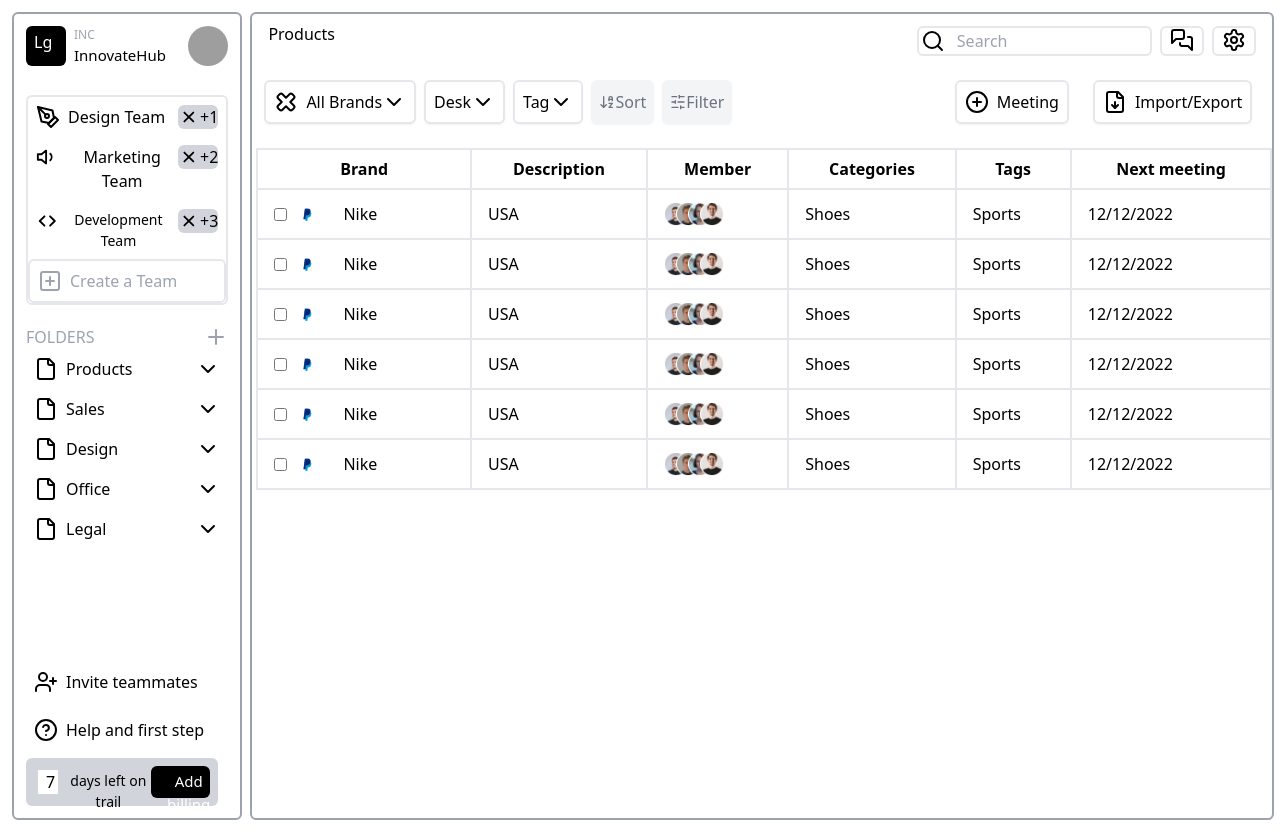
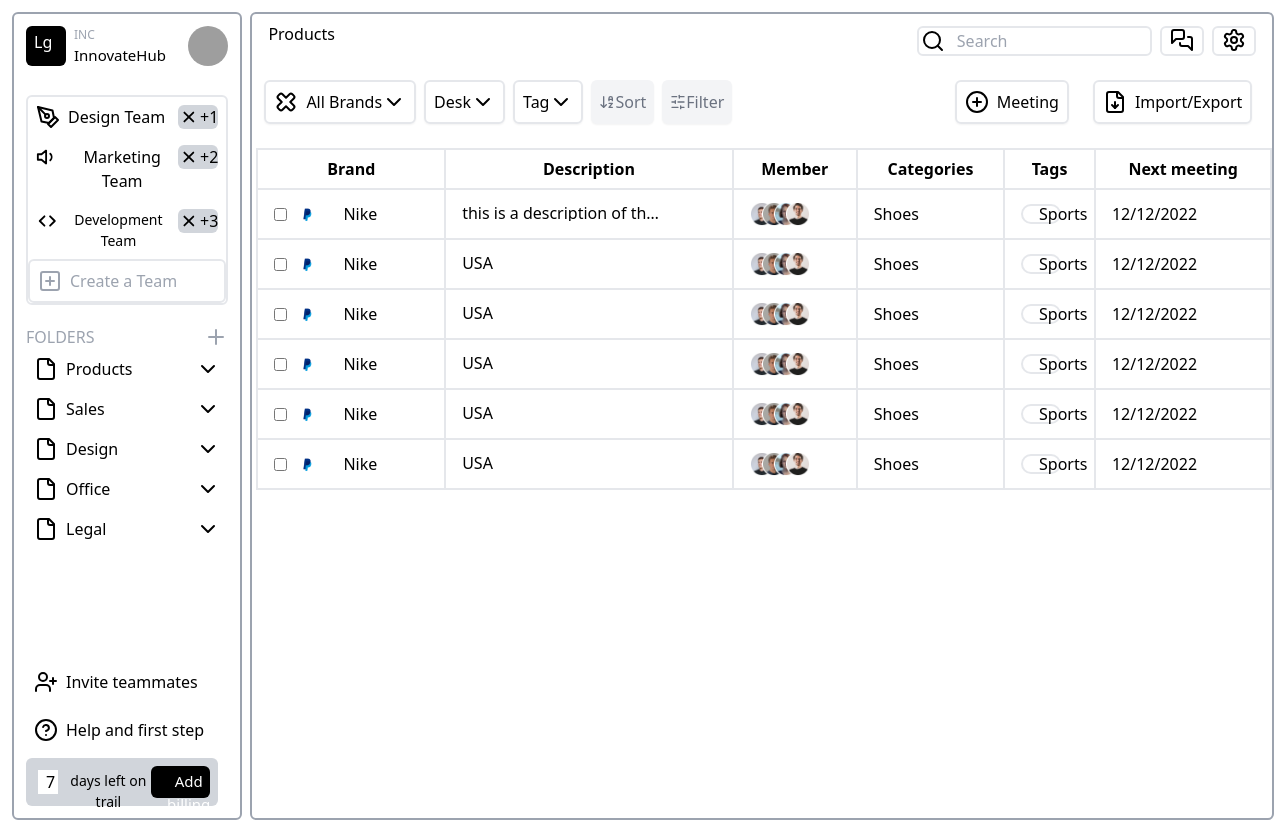
Before and after one commit to Meet2054/Assessment, a React (Vite) app: page / in a window 1280 px wide. Built offline with nearby package versions, Linux system fonts and the light colour scheme; grey boxes are pictures that could not be loaded.

Commit message:
Description_

```diff
--- a/src/components/BrandList.jsx
+++ b/src/components/BrandList.jsx
@@ -1,5 +1,5 @@
 import { useState } from 'react';
-import { Archive, ChevronDown, Plus, Trash } from 'lucide-react';
+import { Archive, ChevronDown, Hash, Plus, Trash } from 'lucide-react';
 
 const PEOPLE_URL = [
     '/person-1.png',
@@ -12,7 +12,7 @@ const brand = [
     {
         logo: "/paypal.png",
         name: "Nike",
-        description: "USA",
+        description: "this is a description of the brand Nike",
         member: "2",
         categories: "Shoes", // corrected typo
         tags: "Sports",
@@ -107,7 +107,9 @@ const BrandList = () => {
                                     <span className="px-4 py-2 border-gray-200">{brandItem.name}</span>
                                 </div>
                             </td>
-                            <td className="px-4 py-2 border-2 border-gray-200">{brandItem.description}</td>
+                            <td className="px-4 py-2 border-2 border-gray-200 overflow-hidden whitespace-nowrap">
+                                <span className="inline-block max-w-[200px] overflow-hidden overflow-ellipsis">{brandItem.description}</span>
+                            </td>
                             <td className="px-4 py-2 border-2 border-gray-200 ">
                                 <div className="flex ml-[-2]">
                                 <span className="flex -space-x-3 overflow-hidden ">
@@ -119,7 +121,12 @@ const BrandList = () => {
                                 </div>
                             </td>
                             <td className="px-4 py-2 border-2 border-gray-200">{brandItem.categories}</td>
-                            <td className="px-4 py-2 border-2 border-gray-200">{brandItem.tags}</td>
+                            <td className="px-4 py-2 border-2 border-gray-200">
+                            <p className='border-2 w-[40px] h-auto rounded-xl flex flex-row'>
+                            <Hash className="h-4 w-4 mx-2 " />
+                            {brandItem.tags}
+                            </p>
+                            </td>
                             <td className="px-4 py-2 border-2 border-gray-200">{brandItem.nextMeeting}</td>
                         </tr>
                     ))}
```
